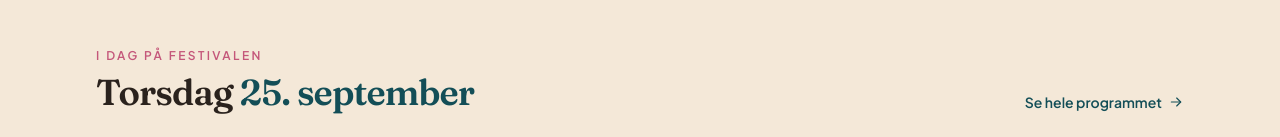
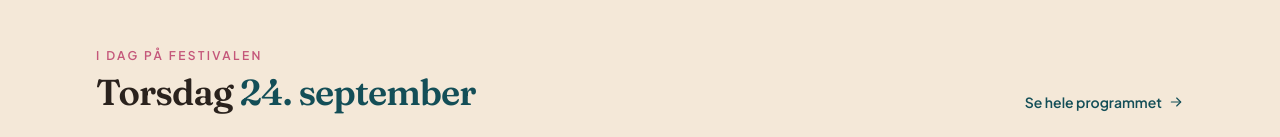
Before and after one commit to KasperKrog92/aarhus-folk-festival, a Next.js app: page / in a window 1280 px wide. Shown: the part 815-952 px from the top of the page. Built offline with nearby package versions, Linux system fonts and the light colour scheme.

Commit message:
Date change

```diff
--- a/src/data/events.ts
+++ b/src/data/events.ts
@@ -16,7 +16,7 @@ export type FestivalEvent = {
 
 export const programDay = {
   weekday: "Torsdag",
-  date: "25. september",
+  date: "24. september",
 };
 
 export const todaysEvents: FestivalEvent[] = [
```
